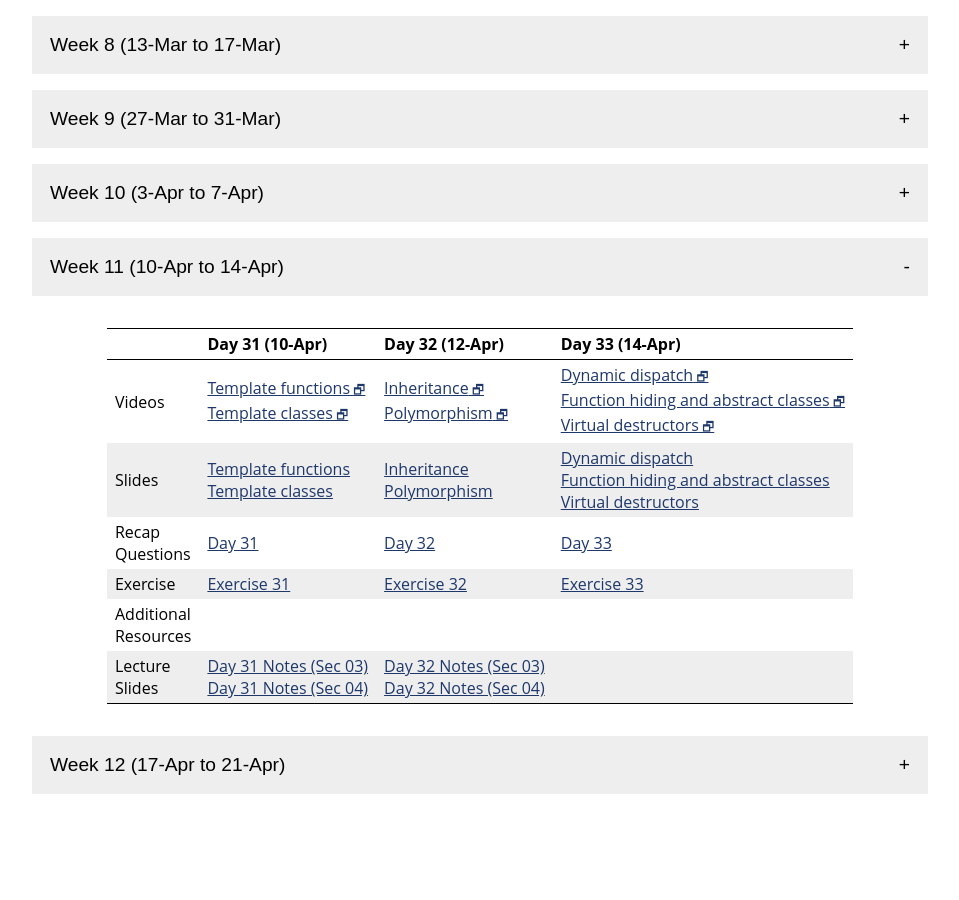
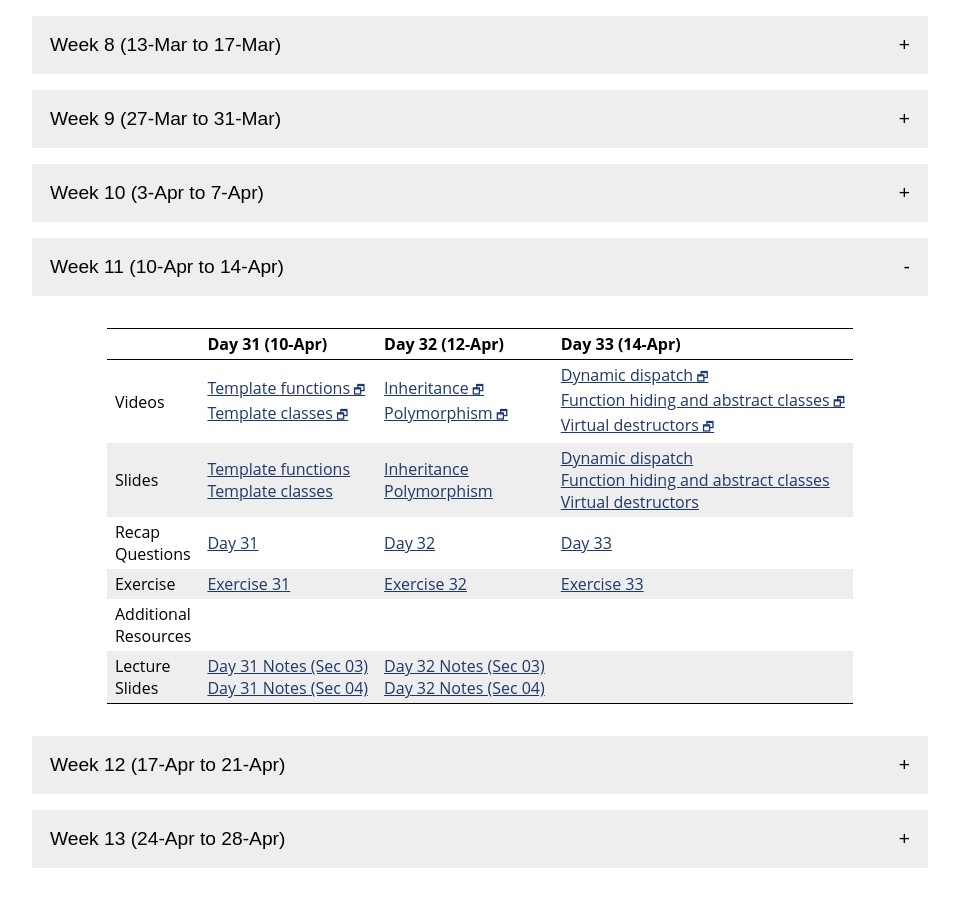
Before and after one commit to vivek-booshan/cs220-sp23, a Jekyll site: the page built from material.md, in a window 1280 px wide and 900 px high, scrolled down 718 px. Shown: the whole window, without its empty margins (160-1119 px from the left). Built offline with Jekyll 4.4.1, drawn with Linux system fonts in a browser that asks for light colours; before the commit the page ends 1544 px from its top, so only the background shows below that.

Commit message:
post week 13 material

```diff
--- a/material.md
+++ b/material.md
@@ -630,6 +630,57 @@ the materials for that week.
   </tbody>
 </table>
 </div>
+<button type="button" id="week_13_toggle" class="week_control_button">Week 13 (24-Apr to 28-Apr)</button>
+<div id="week_13" class="collapsible">
+<table>
+  <thead>
+    <tr>
+      <th></th>
+      <th>Day 37 (24-Apr)</th>
+      <th>Day 38 (26-Apr)</th>
+      <th>Day 39 (28-Apr)</th>
+    </tr>
+  </thead>
+  <tbody>
+    <tr>
+      <td>Videos</td>
+      <td><a class='external' target='_blank' href='https://jh.hosted.panopto.com/Panopto/Pages/Viewer.aspx?id=737a8372-4317-47c5-8492-ae23002795c1&query=iterator'>Iterators</a></td>
+      <td><a class='external' target='_blank' href='https://jh.hosted.panopto.com/Panopto/Pages/Viewer.aspx?id=5eb3773f-b093-4630-8e18-ae810038ea47'>Lambdas</a></td>
+      <td></td>
+    </tr>
+    <tr>
+      <td>Slides</td>
+      <td><a href='slides/day36_iterators.pdf'>Iterators</a></td>
+      <td><a href='slides/day37_lambdas.pdf'>Lambdas</a></td>
+      <td></td>
+    </tr>
+    <tr>
+      <td>Recap<br>Questions</td>
+      <td><a href='questions/day36.html'>Day 36</a></td>
+      <td><a href='questions/day37.html'>Day 37</a></td>
+      <td></td>
+    </tr>
+    <tr>
+      <td>Exercise</td>
+      <td><a href='exercise/ex36.html'>Exercise 36</a></td>
+      <td>Work on final project</td>
+      <td>Work on final project</td>
+    </tr>
+    <tr>
+      <td>Additional<br>Resources</td>
+      <td></td>
+      <td></td>
+      <td></td>
+    </tr>
+    <tr>
+      <td>Lecture<br>Slides</td>
+      <td></td>
+      <td></td>
+      <td></td>
+    </tr>
+  </tbody>
+</table>
+</div>
 <script type="text/javascript">
   // Create and register a click handler for button clicks to expand/contract
   // specified content div
```
Also changed, not shown: material-future.csv (deleted, +0 -9 lines), material.csv (+9 -0 lines).
